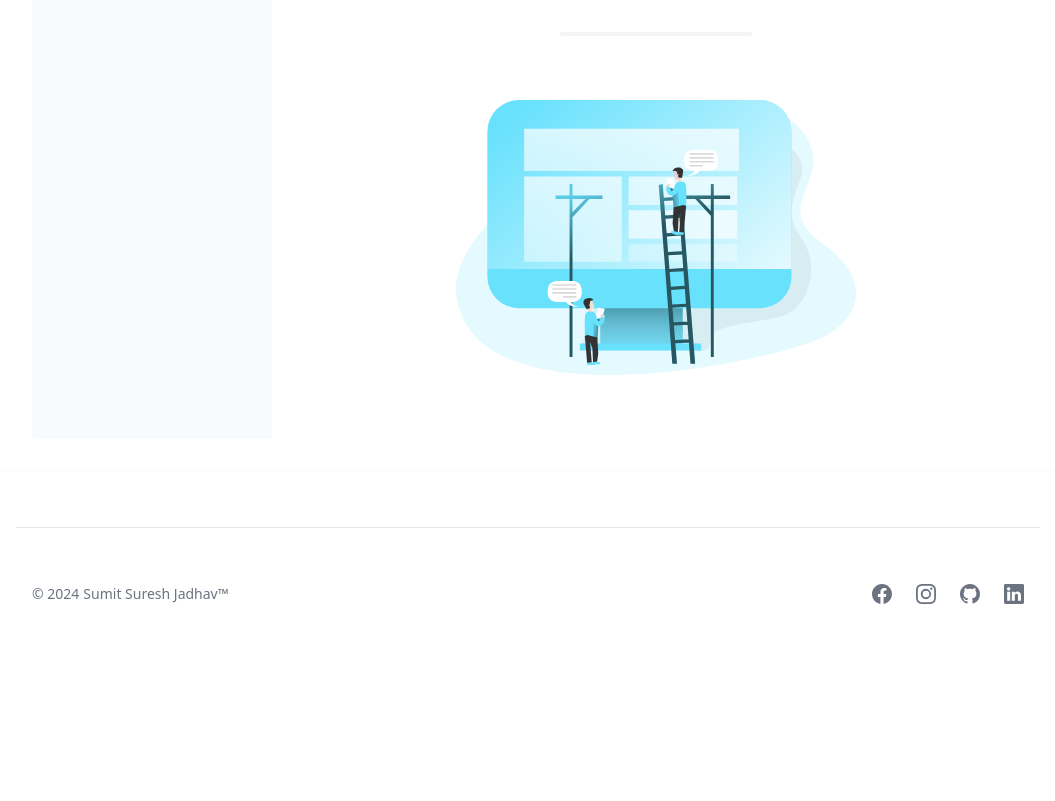
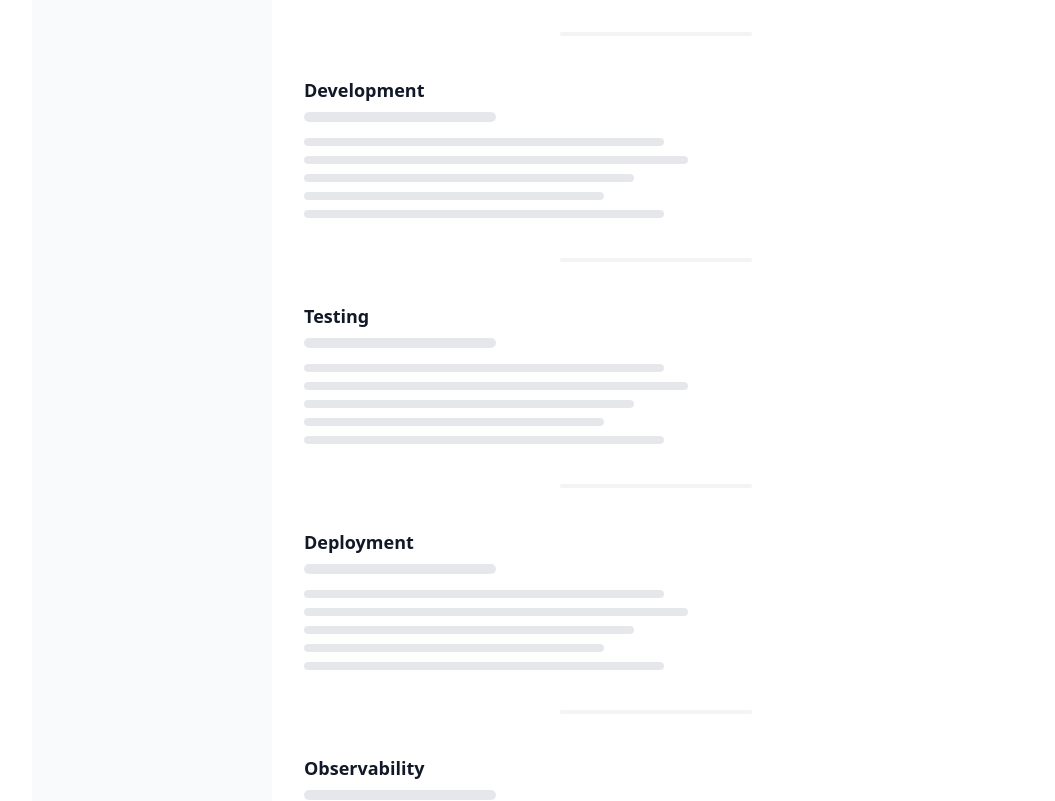
Before and after one commit to softwareengineeringbestpractices/softwareengineeringbestpractices.github.io, a React (Create React App) app: page / in a window 1280 px wide. Shown: the part 1080-1881 px from the top of the page, without its empty margins (112-1167 px from the left). Before the commit the page ends 1732 px from the top, so only its background shows below. Built offline with nearby package versions, Linux system fonts and the light colour scheme.

Commit message:
Add placeholders

```diff
--- a/src/components/ContentWrapper/index.tsx
+++ b/src/components/ContentWrapper/index.tsx
@@ -1,8 +1,7 @@
-import building from '../../images/building-website.svg'
 import Index from '../Index'
-import Why from '../Why'
 import { HR } from 'flowbite-react'
 import Introduction from '../Introduction'
+import Skeleton from '../Skeleton'
 
 const ContentWrapper = () => <div className="flex-1 min-h-48 justify-center overflow-hidden shadow">
     <div className="flex max-w-5xl mx-auto py-8">
@@ -10,7 +9,26 @@ const ContentWrapper = () => <div className="flex-1 min-h-48 justify-center over
         <div className="flex-1 px-8">
             <Introduction />
             <HR.Trimmed />
-            <img className="mx-auto my-16" src={building} alt="under development" width={400} />
+
+            <h2 id="development-best-practices" className="mb-2 text-lg font-semibold text-gray-900 dark:text-gray-300">Development</h2>
+            <Skeleton />
+
+            <HR.Trimmed />
+
+            <h2 id="testing-best-practices" className="mb-2 text-lg font-semibold text-gray-900 dark:text-gray-300">Testing</h2>
+            <Skeleton />
+
+            <HR.Trimmed />
+
+            <h2 id="deployment-best-practices" className="mb-2 text-lg font-semibold text-gray-900 dark:text-gray-300">Deployment</h2>
+            <Skeleton />
+
+            <HR.Trimmed />
+
+            <h2 id="obervability-best-practices" className="mb-2 text-lg font-semibold text-gray-900 dark:text-gray-300">Observability</h2>
+            <Skeleton />
+
+            <HR.Trimmed />
         </div>
     </div>
 </div>
--- a/src/components/Index/index.tsx
+++ b/src/components/Index/index.tsx
@@ -14,7 +14,7 @@ const Index = () => (
         <Sidebar aria-label="Default sidebar example">
             <Sidebar.Items>
                 <Sidebar.ItemGroup>
-                    <Sidebar.Item href="#" icon={HiQuestionMarkCircle}>
+                    <Sidebar.Item href="" icon={HiQuestionMarkCircle}>
                         Introduction
                     </Sidebar.Item>
                     <Sidebar.Item className="hidden" href="#" icon={HiSwitchHorizontal}>
@@ -23,16 +23,16 @@ const Index = () => (
                     <Sidebar.Item className="hidden" href="#" icon={HiViewBoards}>
                         Collaboration
                     </Sidebar.Item>
-                    <Sidebar.Item href="#" icon={HiCode}>
+                    <Sidebar.Item href="#development-best-practices" icon={HiCode}>
                         Development
                     </Sidebar.Item>
-                    <Sidebar.Item href="#" icon={HiBeaker}>
+                    <Sidebar.Item href="#testing-best-practices" icon={HiBeaker}>
                         Testing
                     </Sidebar.Item>
-                    <Sidebar.Item href="#" icon={HiCloud}>
+                    <Sidebar.Item href="#deployment-best-practices" icon={HiCloud}>
                         Deployment
                     </Sidebar.Item>
-                    <Sidebar.Item href="#" icon={HiChartBar}>
+                    <Sidebar.Item href="#obervability-best-practices" icon={HiChartBar}>
                         Observability
                     </Sidebar.Item>
                 </Sidebar.ItemGroup>
--- /dev/null
+++ b/src/components/Skeleton/index.tsx
@@ -0,0 +1,15 @@
+const Skeleton = () => {
+    return (
+        <div role="status" className="max-w-sm animate-pulse">
+            <div className="h-2.5 bg-gray-200 rounded-full dark:bg-gray-700 w-48 mb-4"></div>
+            <div className="h-2 bg-gray-200 rounded-full dark:bg-gray-700 max-w-[360px] mb-2.5"></div>
+            <div className="h-2 bg-gray-200 rounded-full dark:bg-gray-700 mb-2.5"></div>
+            <div className="h-2 bg-gray-200 rounded-full dark:bg-gray-700 max-w-[330px] mb-2.5"></div>
+            <div className="h-2 bg-gray-200 rounded-full dark:bg-gray-700 max-w-[300px] mb-2.5"></div>
+            <div className="h-2 bg-gray-200 rounded-full dark:bg-gray-700 max-w-[360px]"></div>
+            <span className="sr-only">Loading...</span>
+        </div>
+    )
+}
+
+export default Skeleton;
```
